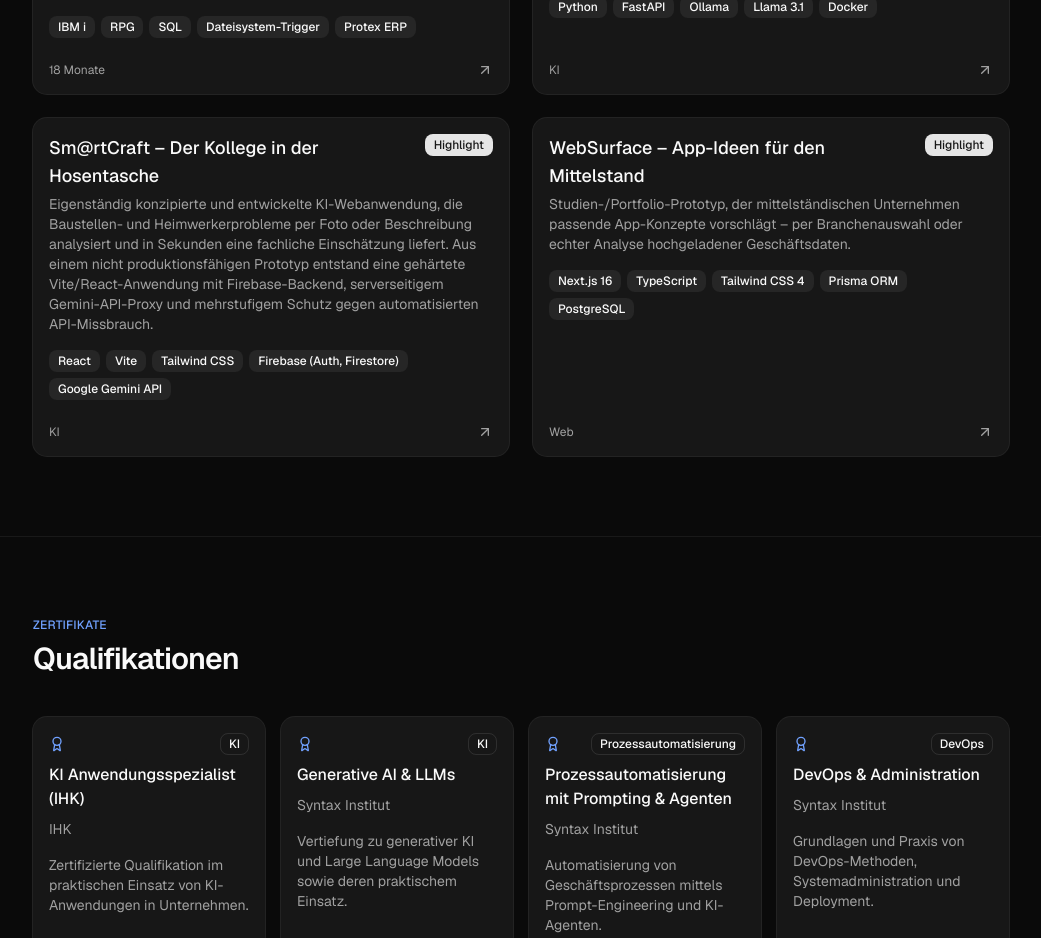
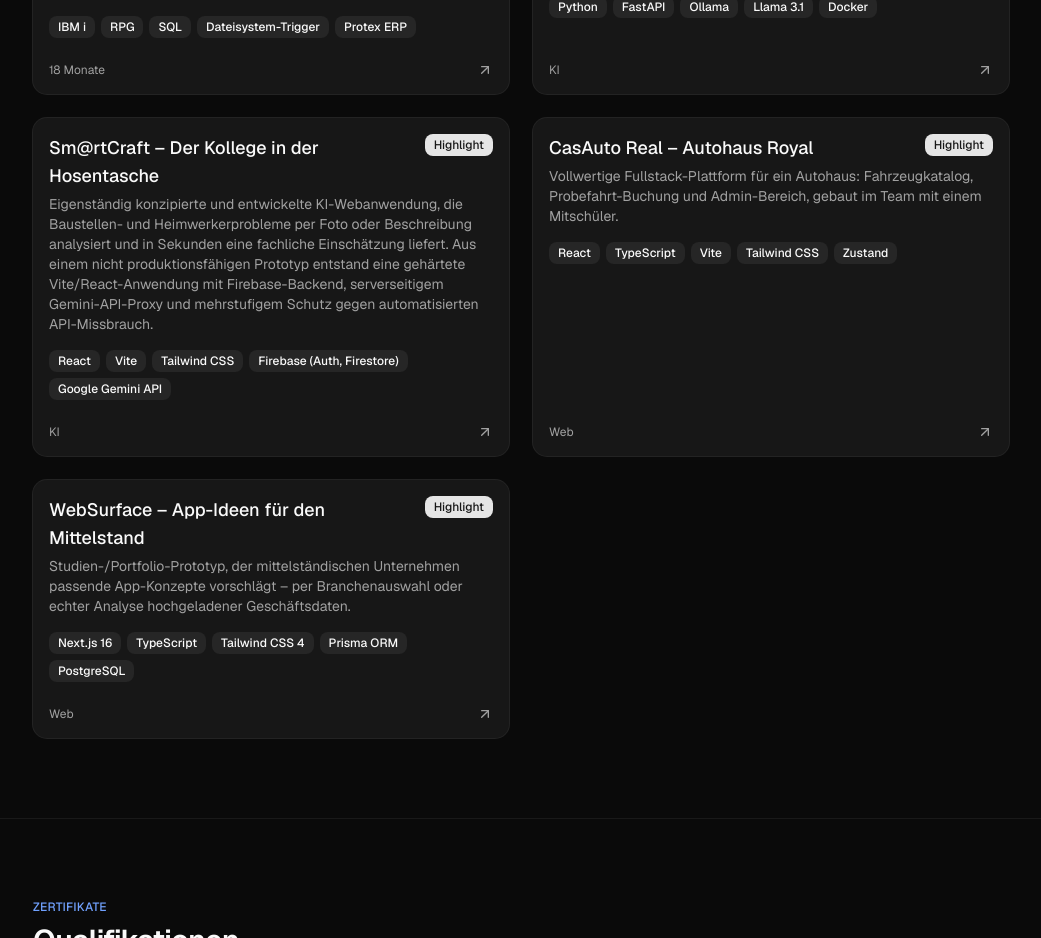
Before and after one commit to SchludeMarco/marco-schlude-portfolio, a Next.js app: page / in a window 1280 px wide. Shown: the part 2800-3738 px from the top of the page, without its empty margins (119-1160 px from the left). Built offline with nearby package versions, Linux system fonts and the light colour scheme; no server answers.

Commit message:
Add CasAuto Real to selected projects
Team project (built with a classmate) linking to the existing repo and live Vercel demo.

```diff
--- a/src/data/projects.ts
+++ b/src/data/projects.ts
@@ -86,6 +86,40 @@ export const projects: Project[] = [
     ],
   },
   {
+    slug: "casauto-real",
+    title: "CasAuto Real – Autohaus Royal",
+    category: "Web",
+    featured: true,
+    role: "Team-Projekt (2 Entwickler) – Konzeption & Entwicklung",
+    shortDescription:
+      "Vollwertige Fullstack-Plattform für ein Autohaus: Fahrzeugkatalog, Probefahrt-Buchung und Admin-Bereich, gebaut im Team mit einem Mitschüler.",
+    description:
+      "CasAuto Real ist eine im Team mit einem Mitschüler entwickelte Fullstack-Plattform für ein fiktives Autohaus. Das Frontend bietet einen filterbaren Fahrzeugkatalog (Marke, Kategorie, Kraftstoff, Preis, Baujahr) in Deutsch, Englisch und Spanisch, Probefahrt-Buchung ohne Account, Merkliste und einen Fahrzeugvergleich für eingeloggte Kunden. Das Backend stellt eine JWT-gesicherte REST-API samt Admin-Bereich zur Fahrzeug- und Terminverwaltung bereit. Die Infrastruktur (VPC, EC2, MySQL) ist vollständig als Terraform-Code beschrieben; produktiv läuft das Frontend auf Vercel, Backend und Datenbank auf AWS EC2.",
+    technologies: [
+      "React",
+      "TypeScript",
+      "Vite",
+      "Tailwind CSS",
+      "Zustand",
+      "NestJS",
+      "TypeORM",
+      "MySQL",
+      "Docker",
+      "Terraform",
+      "AWS",
+    ],
+    focus: [
+      "Fullstack-Architektur",
+      "REST-API & Authentifizierung",
+      "Infrastructure-as-Code",
+      "Teamarbeit",
+    ],
+    links: [
+      { label: "Live-Demo", url: "https://cas-auto-real-web.vercel.app" },
+      { label: "GitHub", url: "https://github.com/Lucasle6/CasAuto-Real" },
+    ],
+  },
+  {
     slug: "websurface",
     title: "WebSurface – App-Ideen für den Mittelstand",
     category: "Web",
```
